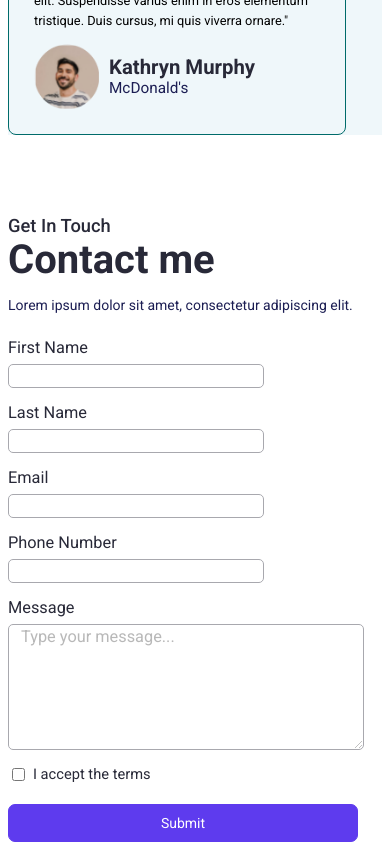
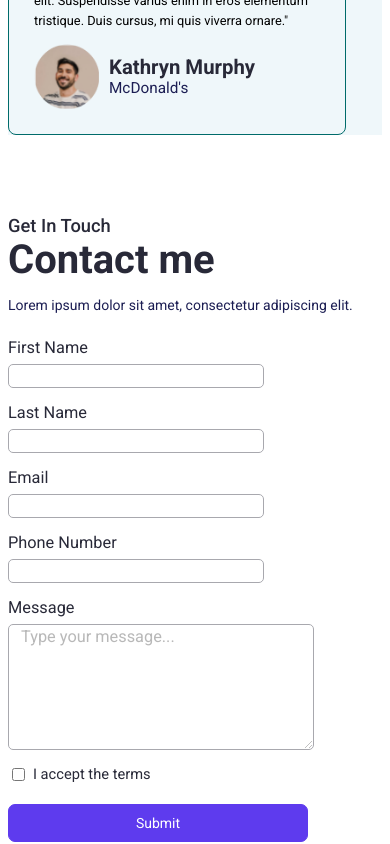
Before and after one commit to zidinebo/PORTFOLIO-TEMPLATE-TASK, a React (Vite) app: page / in a window 390 px wide. Shown: the part 3437-4281 px from the top of the page. Built offline with nearby package versions, Linux system fonts and the light colour scheme.

Commit message:
third commit

```diff
--- a/src/App.css
+++ b/src/App.css
@@ -1062,7 +1062,7 @@ header {
     border: 1.53px solid #282938;
     opacity: 0.4;
     /* border: 1px solid blue; */
-    width: 350px;
+    width: 300px;
   }
 
   .cf_textarea textarea::placeholder {
@@ -1097,7 +1097,7 @@ header {
   }
 
   .submit button {
-    width: 350px;
+    width: 300px;
   }
 }
 
```
